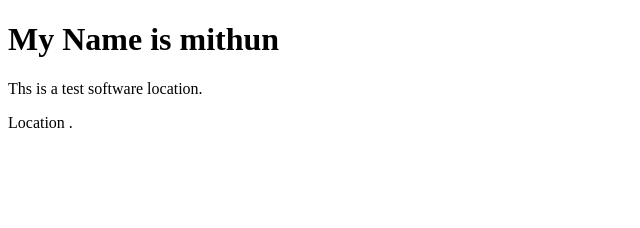
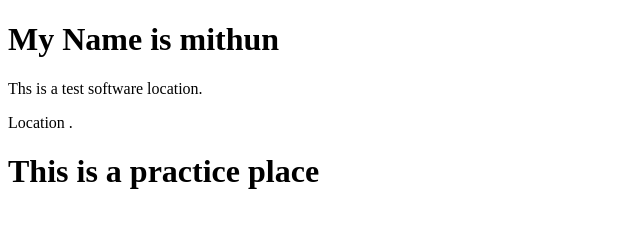
Before and after one commit to Mithun-Kalarikal/website, a plain HTML site: page index.html in a window 1280 px wide. Shown: the whole page, without its empty margins (0-640 px from the left). Drawn offline with Linux system fonts and the light colour scheme.

Commit message:
line 8 commit

```diff
--- a/index.html
+++ b/index.html
@@ -5,6 +5,7 @@
 <h1>My Name is mithun</h1>
 <p> Ths is a test software location.</p>
   <p>Location .</p>
+  <h1>This is a practice place </h1>
 
 </body>
 </html>
```
